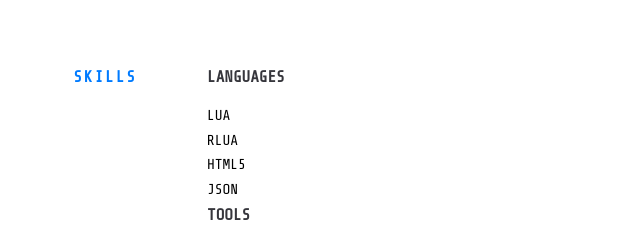
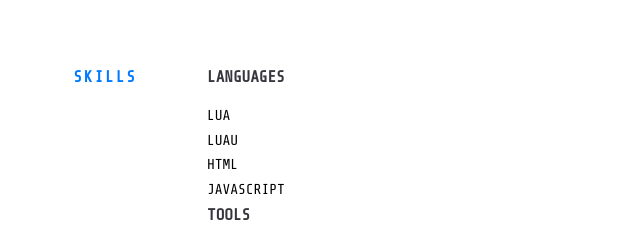
Before and after one commit to keexers/turbo-goggles, a plain HTML site: page index.html in a window 1280 px wide. Shown: the part 1380-1607 px from the top of the page, 158-798 px from the left. Drawn offline with nearby package versions, Linux system fonts and the light colour scheme.

Commit message:
Update index.html

```diff
--- a/index.html
+++ b/index.html
@@ -98,9 +98,9 @@
 					</div>
 					<ul>
 						 <li class="skillz_category_item">LUA</li>
-						 <li class="skillz_category_item">RLUA</li>
-						 <li class="skillz_category_item">HTML5</li>
-						 <li class="skillz_category_item">JSON</li>
+						 <li class="skillz_category_item">LUAU</li>
+						 <li class="skillz_category_item">HTML</li>
+						 <li class="skillz_category_item">JAVASCRIPT</li>
 
 				<div class="skillz_category">
 					<div class="skillz_category_label">
@@ -210,7 +210,7 @@
 			</div>
 		</div>
 		<div class="footer_links">
-			<a href="mailto:keexersbusines1@outlook.com" target="_blank" title="email">
+			<a href="keexersbusiness1@outlook.com" target="_blank" title="email">
 				<span class="text">
 					email
 				</span>
```
